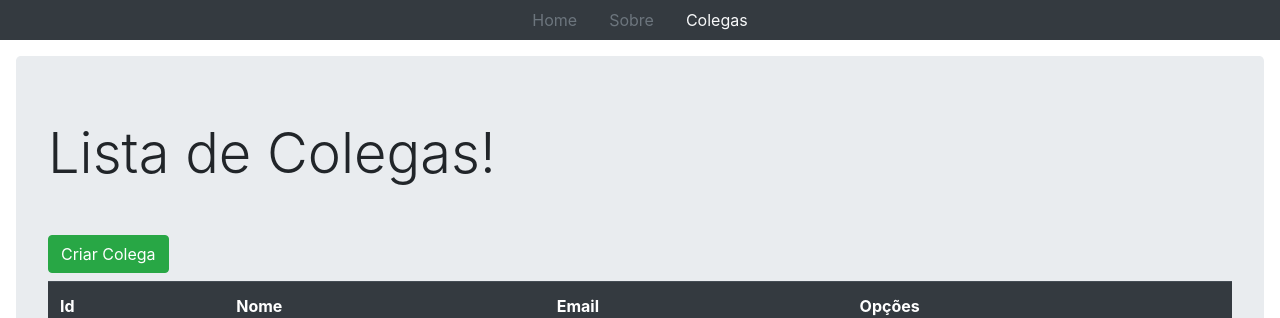
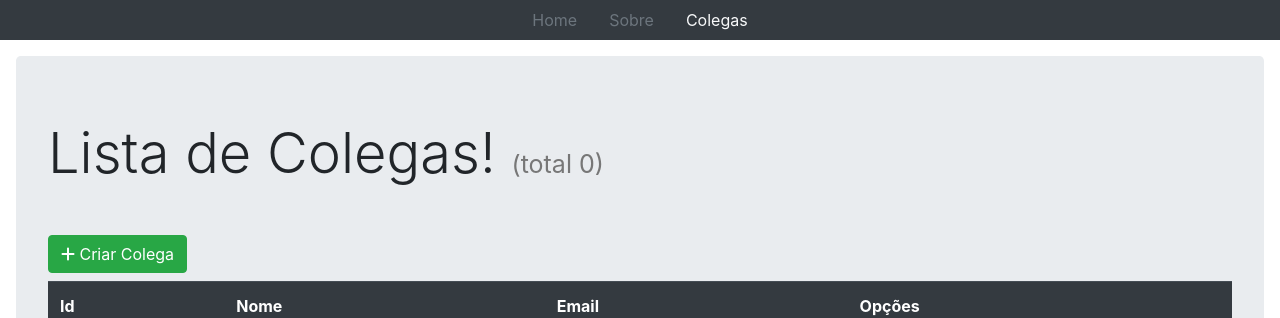
Before and after one commit to matheus-foscarinid/classmates_crud, a Vue app: page /classmates in a window 1280 px wide. Shown: the top 318 px of the page. Built offline with nearby package versions, Linux system fonts and the light colour scheme; no server answers.

Commit message:
feat(Icons): adicionando icons aos botões

```diff
--- a/src/views/classmate/Classmate.vue
+++ b/src/views/classmate/Classmate.vue
@@ -17,6 +17,7 @@
         class="btn btn-lg btn-info mr-2"
         @click="openEditClassmate"
       >
+        <i class="fa-solid fa-pen"></i>
         Editar Colega
       </button>
 
@@ -24,6 +25,7 @@
         class="btn btn-lg btn-danger"
         @click="deleteClassmate"
       >
+        <i class="fa-solid fa-trash"></i>
         Excluir Colega
       </button>
     </div>
--- a/src/views/classmate/Classmates.vue
+++ b/src/views/classmate/Classmates.vue
@@ -1,13 +1,17 @@
 <template>
   <div class="home">
     <div class="jumbotron m-3">
-      <h1 class="display-4">Lista de Colegas!</h1>
+      <h1 class="display-4">
+        Lista de Colegas!
+        <small style="font-size: 25px; color: #777">(total {{ classmates.length }})</small>
+      </h1>
 
       <div class="mt-5">
         <button
           class="btn btn btn-success"
           @click="openCreateClassmate()"
         >
+          <i class="fa-solid fa-plus"></i>
           Criar Colega
         </button>
 
@@ -33,6 +37,7 @@
                   class="btn btn-sm btn-light mr-2"
                   @click="openViewClassmate(classmate.id)"
                 >
+                  <i class="fa-solid fa-eye"></i>
                   Ver
                 </button>
 
@@ -40,6 +45,7 @@
                   class="btn btn-sm btn-danger"
                   @click="deleteClassmate(classmate.id)"
                 >
+                  <i class="fa-solid fa-trash"></i>
                   Excluir
                 </button>
               </td>
```
